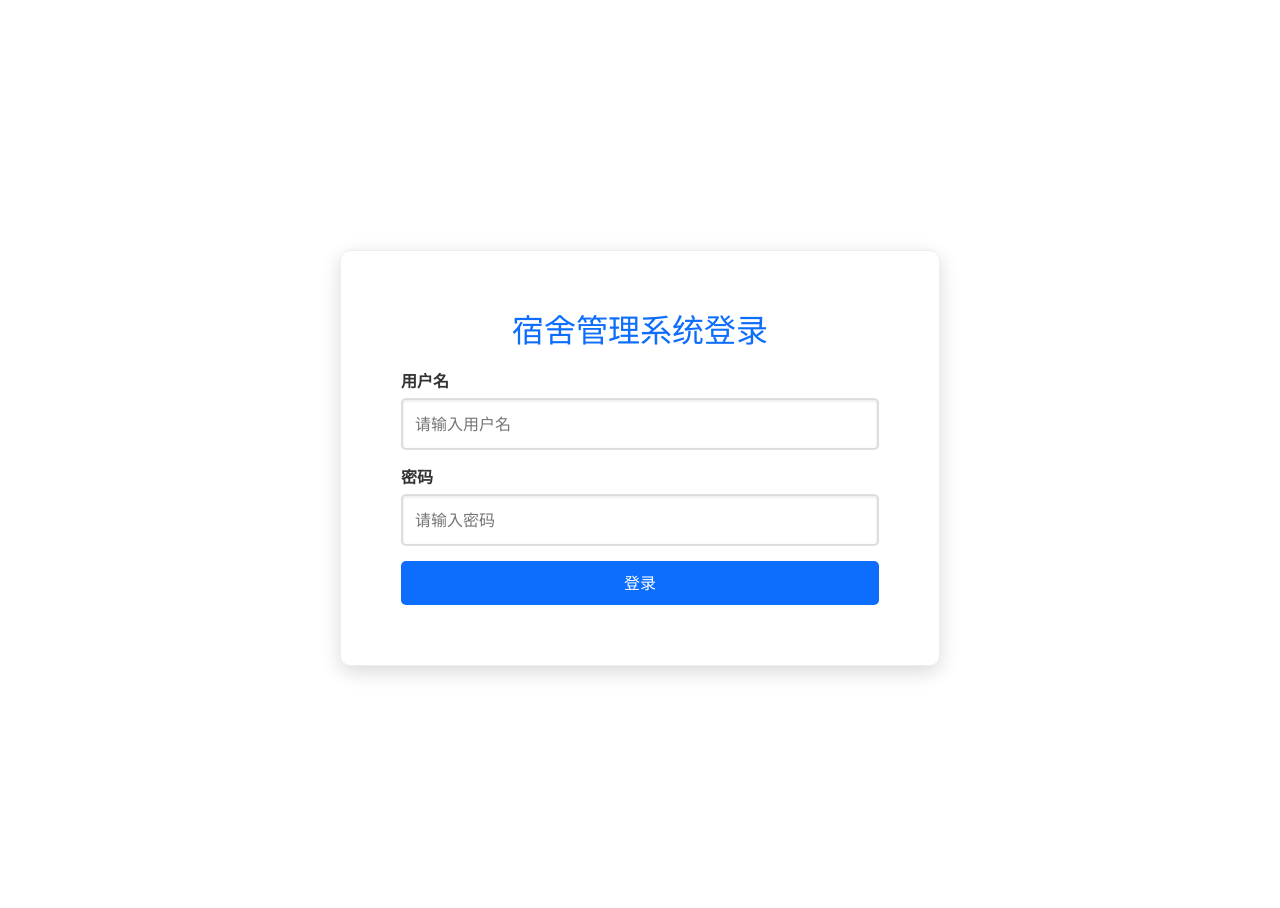
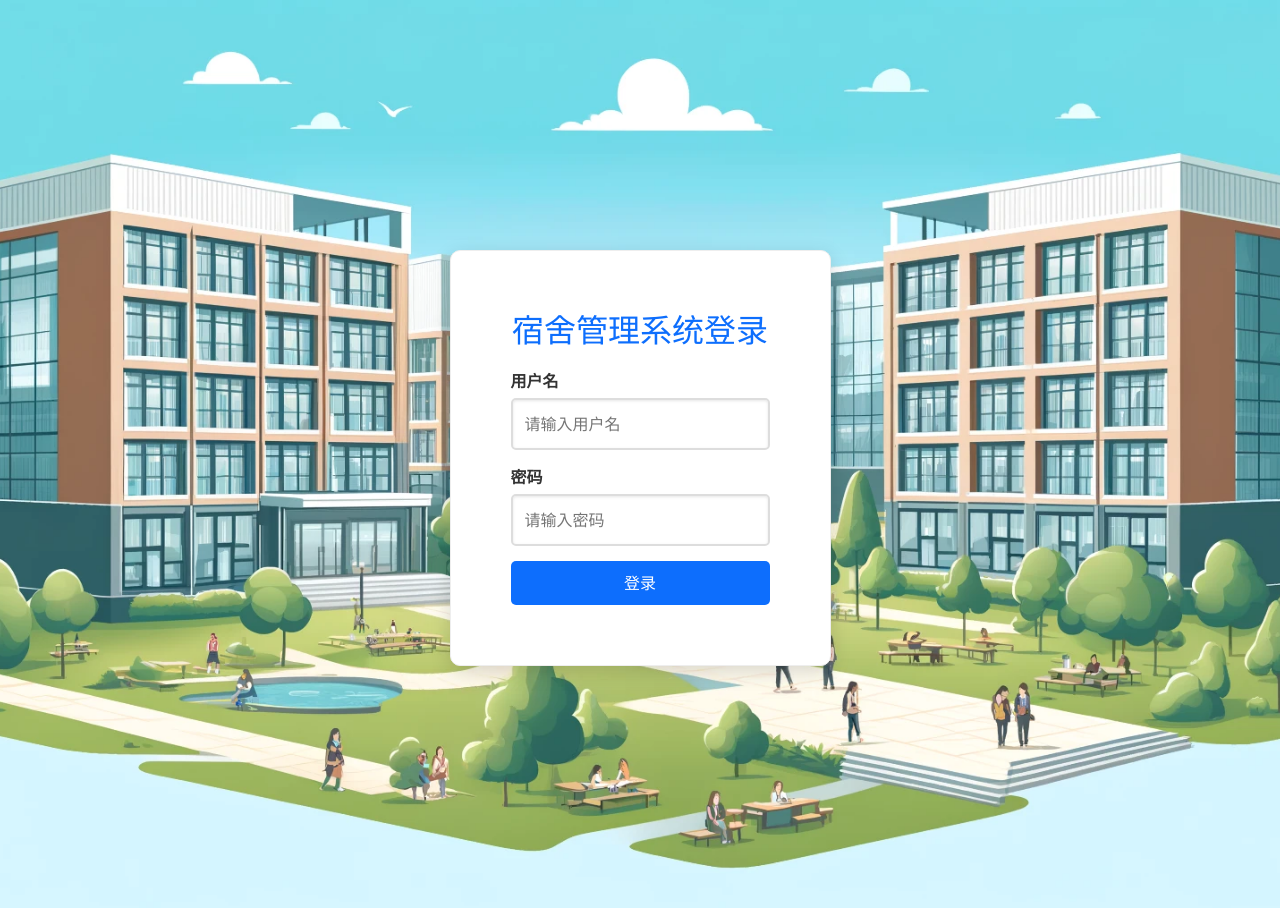
Before and after one commit to Bayice/Muse-College-Dormitory-System, a React (Create React App) app in the folder my-react-project/: page / in a window 1280 px wide. Shown: the top 908 px of the page. Built offline with nearby package versions, Linux system fonts and the light colour scheme.

Commit message:
login美化

```diff
--- a/my-react-project/src/Login.js
+++ b/my-react-project/src/Login.js
@@ -1,6 +1,7 @@
 import React, { useState } from 'react';
 import { useNavigate } from 'react-router-dom';
 import styles from './Login.module.css';
+import backgroundImage from './bg.png';
 
 function Login() {
     const [username, setUsername] = useState('');
@@ -50,6 +51,16 @@
     };
 
     return (
+        <div style={{
+            backgroundImage: `url(${backgroundImage})`,
+            backgroundSize: 'cover',
+            backgroundPosition: 'center center',
+            backgroundRepeat: 'no-repeat',
+            minHeight: '100vh', // Full height of the viewport
+            display: 'flex',
+            justifyContent: 'center',
+            alignItems: 'center'
+        }}>
             <div className={styles.container}>
                 <h2 className={styles.title}>宿舍管理系统登录</h2>
                 <form onSubmit={handleSubmit} className={styles.form}>
@@ -78,6 +89,7 @@
                     <button type="submit" className={styles.btnPrimary}>登录</button>
                 </form>
             </div>
+        </div>
     );
 }
 
--- a/my-react-project/src/Login.module.css
+++ b/my-react-project/src/Login.module.css
@@ -2,7 +2,7 @@
 .container {
     justify-content: center;
     align-items: center;
-    max-width: 600px;
+    max-width: 800px;
     padding: 60px;
     margin: 250px auto;
     background-color: #ffffff;
```
Also changed, not shown: my-react-project/src/bg.png (added). Lines whose indentation alone changed are shown as unchanged.
